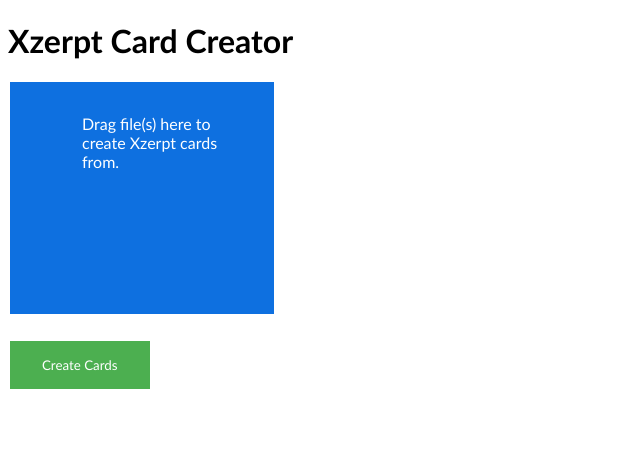
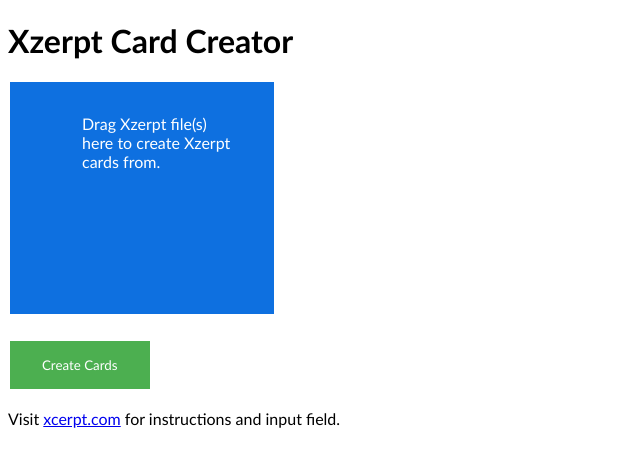
Before and after one commit to BrianInGermany/Xzerpt, a Jekyll site: the page miro_input.html, which Jekyll copies as it is, in a window 1280 px wide. Shown: the top 467 px of the page, without its empty margins (0-640 px from the left). Built offline with Jekyll 4.4.1, drawn with Linux system fonts in a browser that asks for light colours.

Commit message:
add link, redo text in box

```diff
--- a/miro_input.html
+++ b/miro_input.html
@@ -83,7 +83,7 @@ function clear_and_gen_cards(ev){
                 }
 
             localStorage.setItem('miro_csv', '');
-            document.getElementById("drop_zone").innerHTML = "Drag file(s) here to create Xzerpt cards from.";
+            document.getElementById("drop_zone").innerHTML = "Drag Xzerpt file(s) here to create Xzerpt cards from.";
 
 
         }
@@ -234,12 +234,13 @@ function clear_and_gen_cards(ev){
 <body id="targetElement">
     <h1>Xzerpt Card Creator</h1>
     <div id="drop_zone" class="container" ondrop="dropHandler(event);" ondragover="dragOverHandler(event);">
-        <ul id="drop_text">Drag file(s) here to create Xzerpt cards from.</ul>
+        <ul id="drop_text">Drag Xzerpt file(s) here to create Xzerpt cards from.</ul>
       </div>
 
     <br/>
     <button type="button" id="send_files" onclick="clear_and_gen_cards(event)">Create Cards</button>
     <br/>
+    <p>Visit <a href="https://xcerpt.com/">xcerpt.com</a> for instructions and input field.</p>
 
 
 </body>
```
